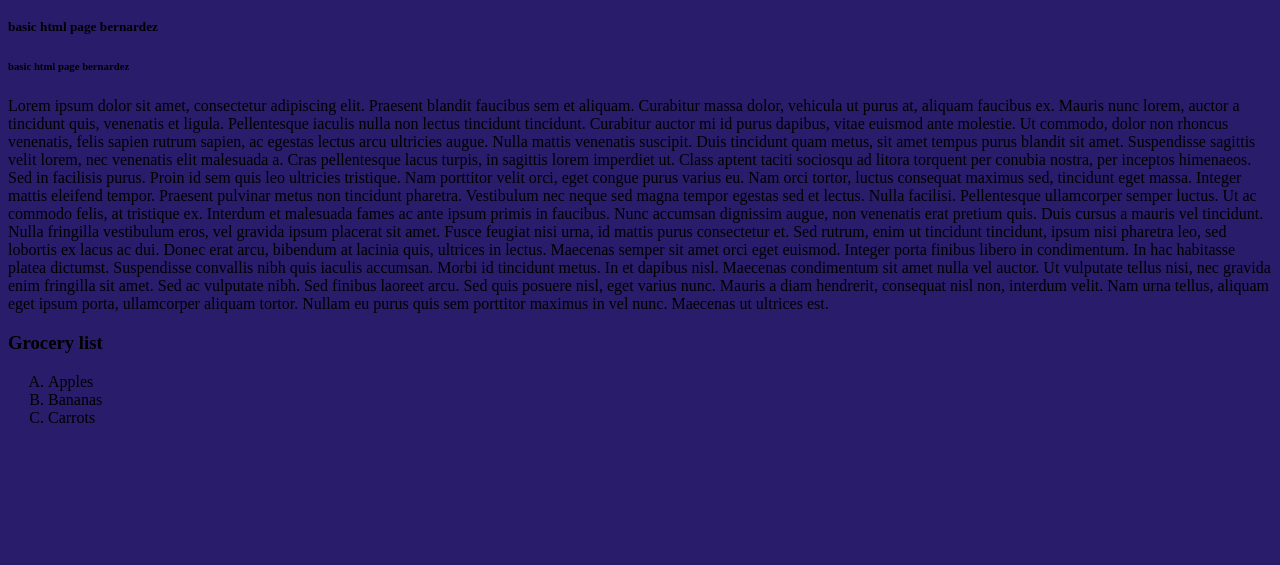
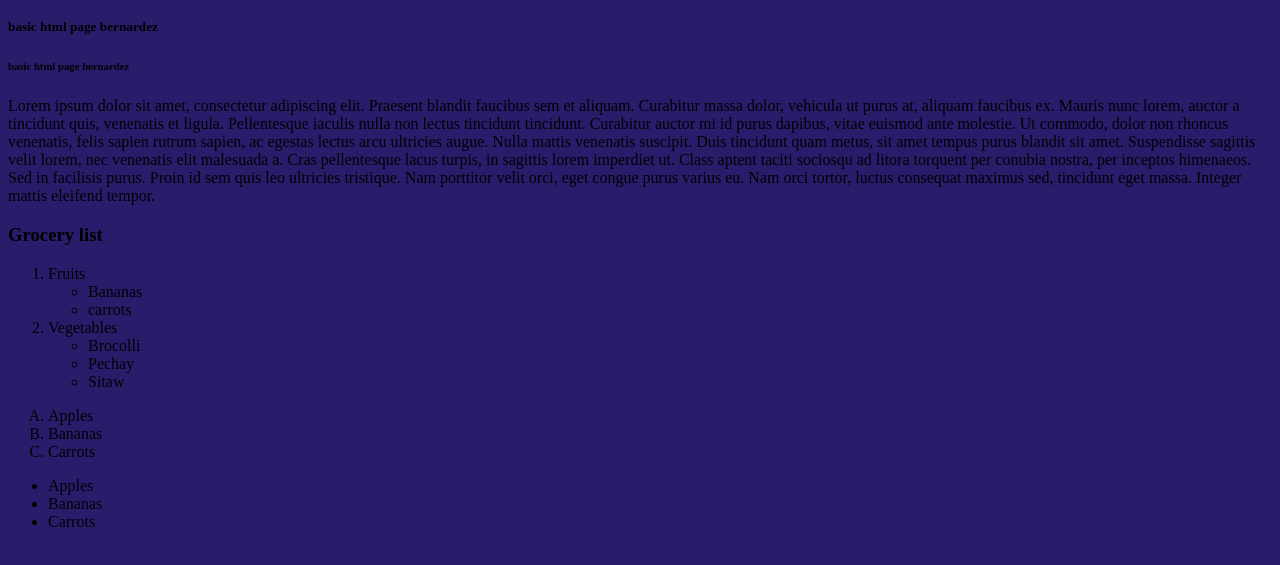
Before and after one commit to UBSITAdrianCBernardez/HUMCOM1_IDA2, a plain HTML site: page DEMO/Basic.html in a window 1280 px wide. Shown: the part 217-782 px from the top of the page. Drawn offline with Linux system fonts and the light colour scheme.

Commit message:
Edited basic.html file

```diff
--- a/DEMO/Basic.html
+++ b/DEMO/Basic.html
@@ -12,15 +12,30 @@
         <h4>basic html page bernardez</h4>
         <h5>basic html page bernardez</h5>
         <h6>basic html page bernardez</h6> <!--Represents the main heading of the document-->
-        <p>Lorem ipsum dolor sit amet, consectetur adipiscing elit. Praesent blandit faucibus sem et aliquam. Curabitur massa dolor, vehicula ut purus at, aliquam faucibus ex. Mauris nunc lorem, auctor a tincidunt quis, venenatis et ligula. Pellentesque iaculis nulla non lectus tincidunt tincidunt. Curabitur auctor mi id purus dapibus, vitae euismod ante molestie. Ut commodo, dolor non rhoncus venenatis, felis sapien rutrum sapien, ac egestas lectus arcu ultricies augue. Nulla mattis venenatis suscipit. Duis tincidunt quam metus, sit amet tempus purus blandit sit amet. Suspendisse sagittis velit lorem, nec venenatis elit malesuada a. Cras pellentesque lacus turpis, in sagittis lorem imperdiet ut. Class aptent taciti sociosqu ad litora torquent per conubia nostra, per inceptos himenaeos. Sed in facilisis purus. Proin id sem quis leo ultricies tristique. Nam porttitor velit orci, eget congue purus varius eu. Nam orci tortor, luctus consequat maximus sed, tincidunt eget massa. Integer mattis eleifend tempor.
-
-Praesent pulvinar metus non tincidunt pharetra. Vestibulum nec neque sed magna tempor egestas sed et lectus. Nulla facilisi. Pellentesque ullamcorper semper luctus. Ut ac commodo felis, at tristique ex. Interdum et malesuada fames ac ante ipsum primis in faucibus. Nunc accumsan dignissim augue, non venenatis erat pretium quis. Duis cursus a mauris vel tincidunt. Nulla fringilla vestibulum eros, vel gravida ipsum placerat sit amet. Fusce feugiat nisi urna, id mattis purus consectetur et. Sed rutrum, enim ut tincidunt tincidunt, ipsum nisi pharetra leo, sed lobortis ex lacus ac dui. Donec erat arcu, bibendum at lacinia quis, ultrices in lectus. Maecenas semper sit amet orci eget euismod. Integer porta finibus libero in condimentum.
-
-In hac habitasse platea dictumst. Suspendisse convallis nibh quis iaculis accumsan. Morbi id tincidunt metus. In et dapibus nisl. Maecenas condimentum sit amet nulla vel auctor. Ut vulputate tellus nisi, nec gravida enim fringilla sit amet. Sed ac vulputate nibh. Sed finibus laoreet arcu. Sed quis posuere nisl, eget varius nunc. Mauris a diam hendrerit, consequat nisl non, interdum velit. Nam urna tellus, aliquam eget ipsum porta, ullamcorper aliquam tortor. Nullam eu purus quis sem porttitor maximus in vel nunc. Maecenas ut ultrices est.</p> <!--Represents a paragraph of text-->
+        <p>Lorem ipsum dolor sit amet, consectetur adipiscing elit. Praesent blandit faucibus sem et aliquam. Curabitur massa dolor, vehicula ut purus at, aliquam faucibus ex. Mauris nunc lorem, auctor a tincidunt quis, venenatis et ligula. Pellentesque iaculis nulla non lectus tincidunt tincidunt. Curabitur auctor mi id purus dapibus, vitae euismod ante molestie. Ut commodo, dolor non rhoncus venenatis, felis sapien rutrum sapien, ac egestas lectus arcu ultricies augue. Nulla mattis venenatis suscipit. Duis tincidunt quam metus, sit amet tempus purus blandit sit amet. Suspendisse sagittis velit lorem, nec venenatis elit malesuada a. Cras pellentesque lacus turpis, in sagittis lorem imperdiet ut. Class aptent taciti sociosqu ad litora torquent per conubia nostra, per inceptos himenaeos. Sed in facilisis purus. Proin id sem quis leo ultricies tristique. Nam porttitor velit orci, eget congue purus varius eu. Nam orci tortor, luctus consequat maximus sed, tincidunt eget massa. Integer mattis eleifend tempor.</p> <!--Represents a paragraph of text-->
 <h3>Grocery list</h3>
+<ol>
+    <li>Fruits</li>
+    <ul>
+        <li>Bananas</li>
+        <li>carrots</li>
+    </ul>
+    <li>Vegetables</li>
+    <ul>
+        <li>Brocolli</li>
+        <li>Pechay</li>
+        <li>Sitaw</li>
+    </ul>
+</ol>
 <ol type = "A">
     <li>Apples</li> <!--Represents an item in an ordered list-->
     <li>Bananas</li>
     <li>Carrots</li>
 </ol>
-<ul><!--type = "square" or type + "circle"</ul>
+<ul><!--type = "square" or type + "circle" -->
+    <li>Apples</li> <!--Represents an item in an unordored list-->
+    <li>Bananas</li>
+    <li>Carrots</li>
+</ul>
+</body>
+</html>
```
